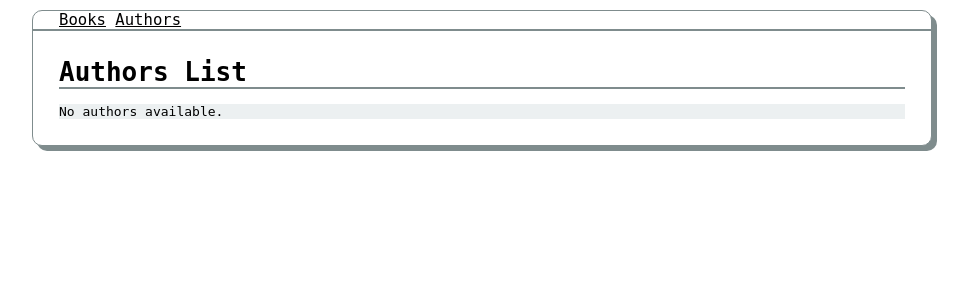
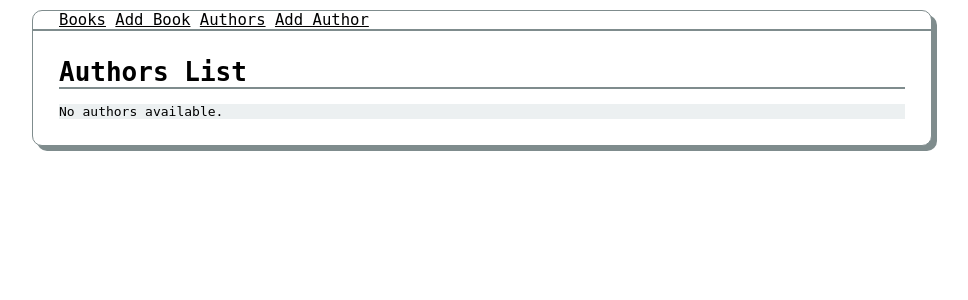
Before and after one commit to rafaelmuto/automatic-octo-happiness, a Django app: page /library/authors/ in a window 1280 px wide. Shown: the top 300 px of the page, without its empty margins (158-1126 px from the left). Run offline with Django 5.2, Linux system fonts and the light colour scheme; data that the repository does not hold is empty.

Commit message:
feat: Implement add/edit views for books and authors
This commit introduces functionality to add and edit books and authors
through dedicated forms and views.

Changes include:
- Created  with  and .
- Added , , , and
  generic views to .
- Created  and  templates.
- Added new URL patterns for add/edit operations in .
- Updated  with navigation links to add new books and authors.

```diff
--- a/DjangoProject/library/templates/library/base.html
+++ b/DjangoProject/library/templates/library/base.html
@@ -12,7 +12,9 @@
     <div id="content">
         <nav>
         <a href="{% url 'library:index' %}">Books</a>
+        <a href="{% url 'library:book_add' %}">Add Book</a>
         <a href="{% url 'library:author_list' %}">Authors</a>
+        <a href="{% url 'library:author_add' %}">Add Author</a>
         </nav>
         <hr>
 
--- a/DjangoProject/library/urls.py
+++ b/DjangoProject/library/urls.py
@@ -14,4 +14,8 @@ urlpatterns = [
     ),
     path("authors/", views.AuthorList.as_view(), name="author_list"),
     path("authors/<int:pk>/", views.AuthorDetail.as_view(), name="author_detail"),
+    path("authors/add/", views.AuthorCreate.as_view(), name="author_add"),
+    path("authors/<int:pk>/edit/", views.AuthorUpdate.as_view(), name="author_edit"),
+    path("books/add/", views.BookCreate.as_view(), name="book_add"),
+    path("books/<int:pk>/edit/", views.BookUpdate.as_view(), name="book_edit"),
 ]
--- a/DjangoProject/library/views.py
+++ b/DjangoProject/library/views.py
@@ -1,7 +1,37 @@
+from django.urls import reverse_lazy
 from django.views import generic
 
 
+from .forms import AuthorForm, BookForm
 from .models import Author, Book
+
+
+class AuthorCreate(generic.CreateView):
+    model = Author
+    form_class = AuthorForm
+    template_name = "library/author_form.html"
+    success_url = reverse_lazy("library:author_list")
+
+
+class AuthorUpdate(generic.UpdateView):
+    model = Author
+    form_class = AuthorForm
+    template_name = "library/author_form.html"
+    success_url = reverse_lazy("library:author_list")
+
+
+class BookCreate(generic.CreateView):
+    model = Book
+    form_class = BookForm
+    template_name = "library/book_form.html"
+    success_url = reverse_lazy("library:index")
+
+
+class BookUpdate(generic.UpdateView):
+    model = Book
+    form_class = BookForm
+    template_name = "library/book_form.html"
+    success_url = reverse_lazy("library:index")
 
 
 class IndexView(generic.ListView):
```
Also changed, not shown: DjangoProject/library/forms.py (added, +28 -0 lines), DjangoProject/library/templates/library/author_form.html (added, +16 -0 lines), DjangoProject/library/templates/library/book_form.html (added, +16 -0 lines).
